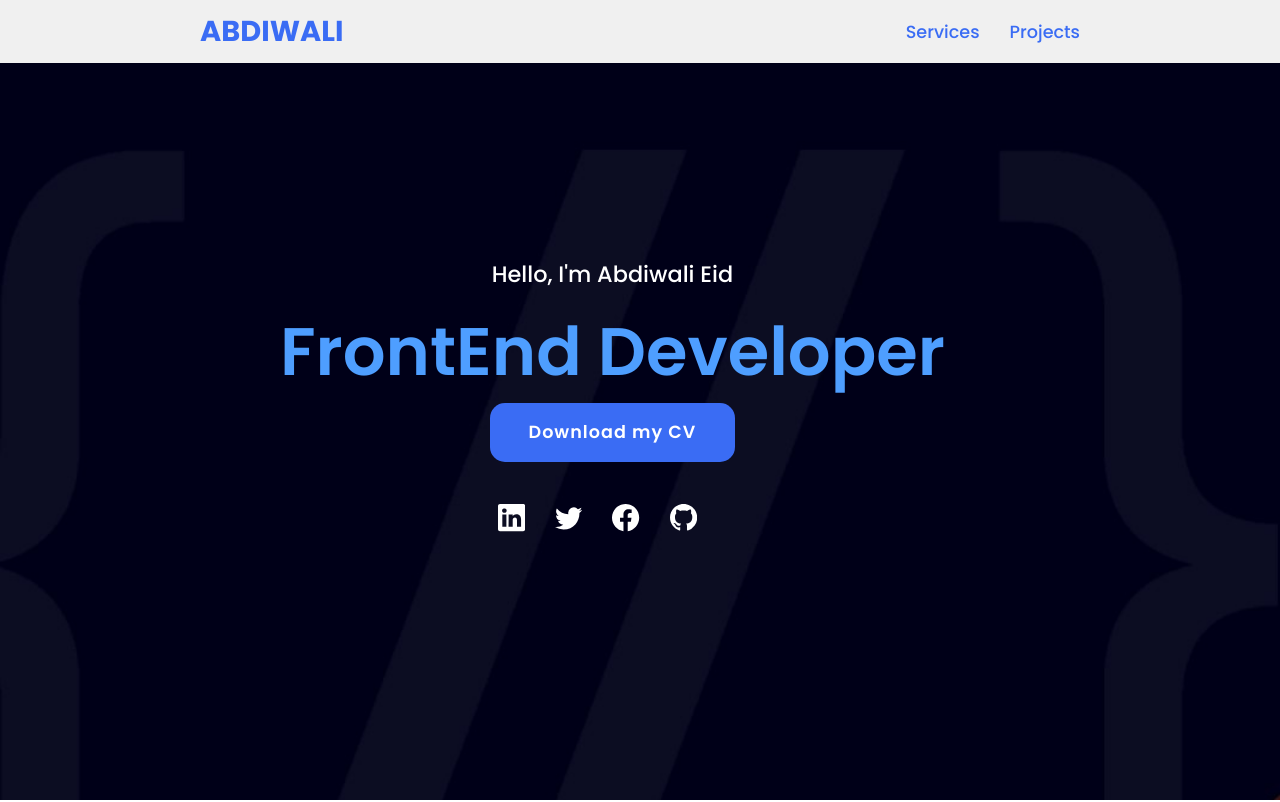
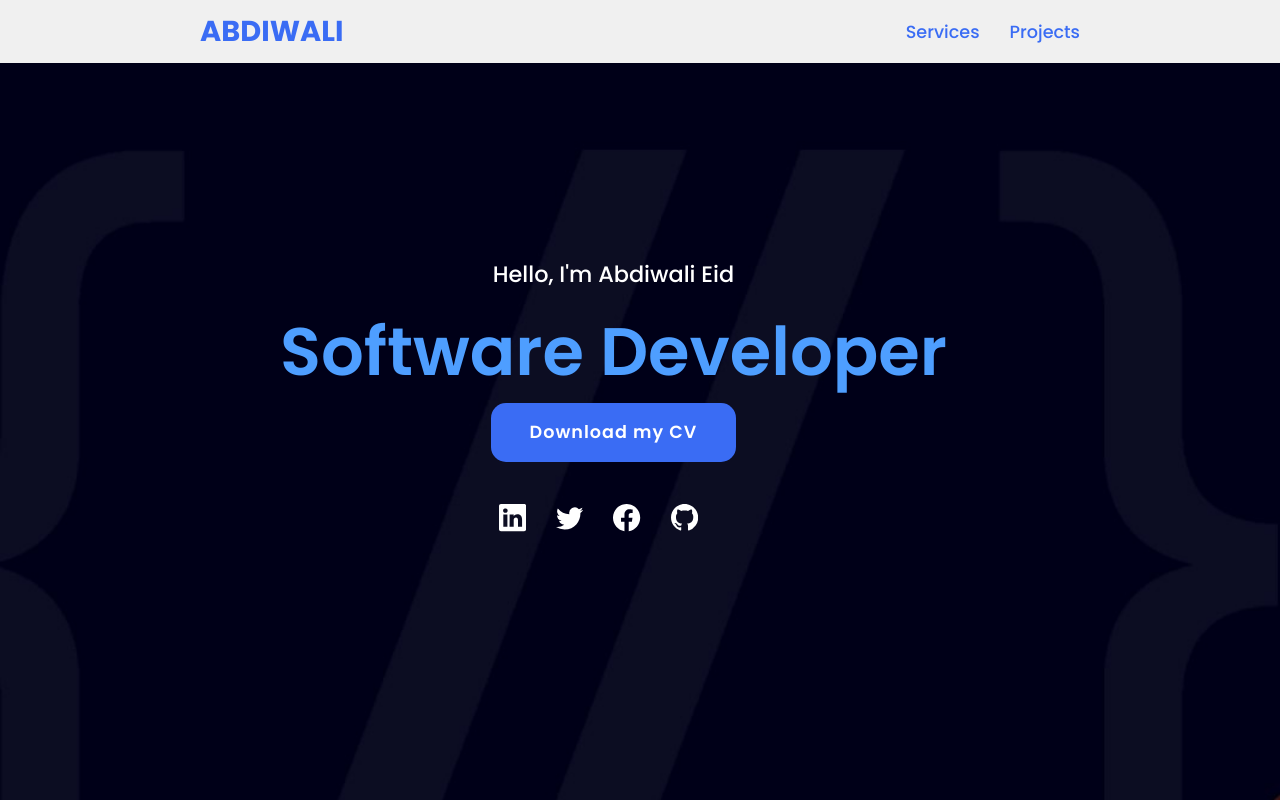
Before and after one commit to Abdiwali-Eid/som-blog, a React (Create React App) app: page / in a window 1280 px wide. Shown: the top 802 px of the page. Built offline with nearby package versions, Linux system fonts and the light colour scheme.

Commit message:
first commit

```diff
--- a/src/components/Home.jsx
+++ b/src/components/Home.jsx
@@ -40,7 +40,7 @@ const Home = () => {
           <h2  className='hello'>
             Hello, I'm Abdiwali Eid
             <br />
-            <span>FrontEnd Developer</span>
+            <span>Software Developer</span>
           </h2>
           {/* <h3>I build life changing courses</h3> */}
           <a href={CV} download class="main-btn">
```
